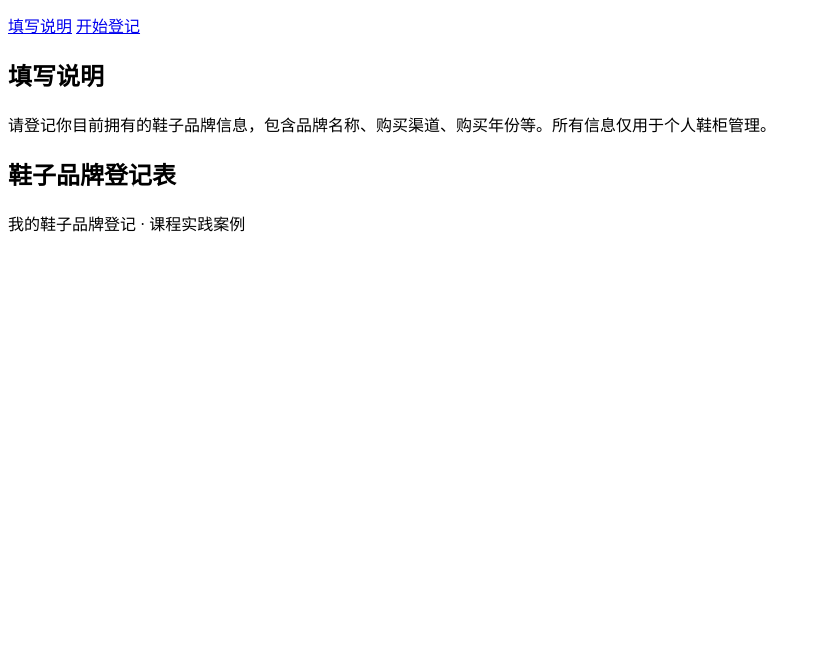
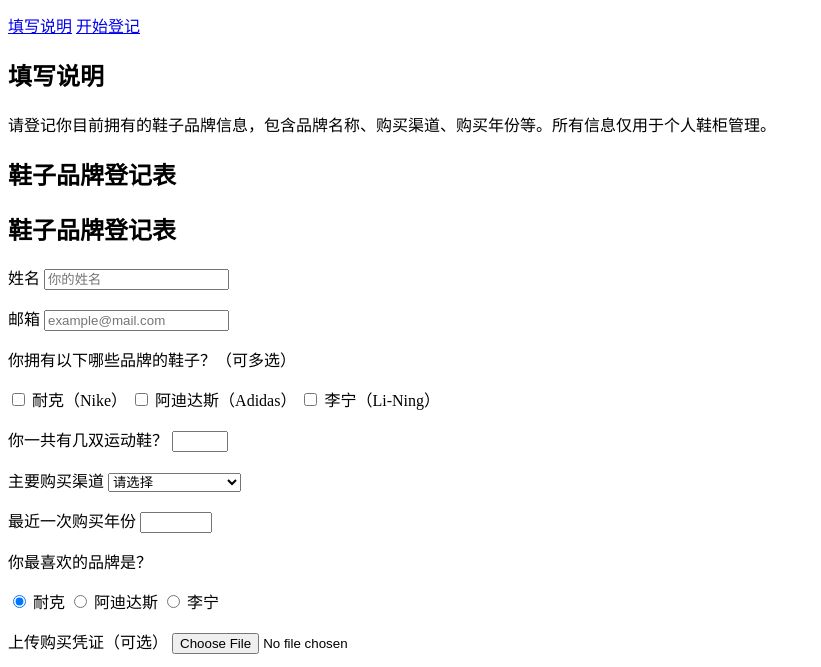
Before and after one commit to XiYuhang-alex/test-two, a plain HTML site: page collect-form/index.html in a window 1280 px wide. Shown: the part 116-783 px from the top of the page, without its empty margins (0-821 px from the left). Drawn offline with Linux system fonts and the light colour scheme.

Commit message:
添加鞋子品牌登记表单控件

```diff
--- a/collect-form/index.html
+++ b/collect-form/index.html
@@ -21,7 +21,67 @@
         </section>
         <section id="form">
             <h2>鞋子品牌登记表</h2>
-            <!-- 第二步在这里加表单 -->
+            <h2>鞋子品牌登记表</h2>
+<form action="#" method="get">
+
+    <p>
+        <label for="name">姓名</label>
+        <input type="text" id="name" name="name" placeholder="你的姓名" required>
+    </p >
+
+    <p>
+        <label for="email">邮箱</label>
+        <input type="email" id="email" name="email" placeholder="example@mail.com" required>
+    </p >
+
+    <p>你拥有以下哪些品牌的鞋子？（可多选）</p >
+    <p>
+        <label><input type="checkbox" name="brand" value="nike"> 耐克（Nike）</label>
+        <label><input type="checkbox" name="brand" value="adidas"> 阿迪达斯（Adidas）</label>
+        <label><input type="checkbox" name="brand" value="lining"> 李宁（Li-Ning）</label>
+    </p >
+
+    <p>
+        <label for="count">你一共有几双运动鞋？</label>
+        <input type="number" id="count" name="count" min="1" max="50" required>
+    </p >
+
+    <p>
+        <label for="channel">主要购买渠道</label>
+        <select id="channel" name="channel" required>
+            <option value="">请选择</option>
+            <option value="online">线上（官网/电商）</option>
+            <option value="offline">线下实体店</option>
+            <option value="daigou">代购</option>
+        </select>
+    </p >
+
+    <p>
+        <label for="year">最近一次购买年份</label>
+        <input type="number" id="year" name="year" min="2020" max="2026" required>
+    </p >
+
+    <p>你最喜欢的品牌是？</p >
+    <p>
+        <label><input type="radio" name="favorite" value="nike" checked> 耐克</label>
+        <label><input type="radio" name="favorite" value="adidas"> 阿迪达斯</label>
+        <label><input type="radio" name="favorite" value="lining"> 李宁</label>
+    </p >
+
+    <p>
+        <label for="receipt">上传购买凭证（可选）</label>
+        <input type="file" id="receipt" name="receipt">
+    </p >
+
+    <p>
+        <label for="note">备注</label><br>
+        <textarea id="note" name="note" rows="4" maxlength="200" placeholder="其他想补充的信息"></textarea>
+    </p >
+
+    <p>
+        <button type="submit">提交登记</button>
+    </p >
+</form>
         </section>
     </main>
     <footer>
```
